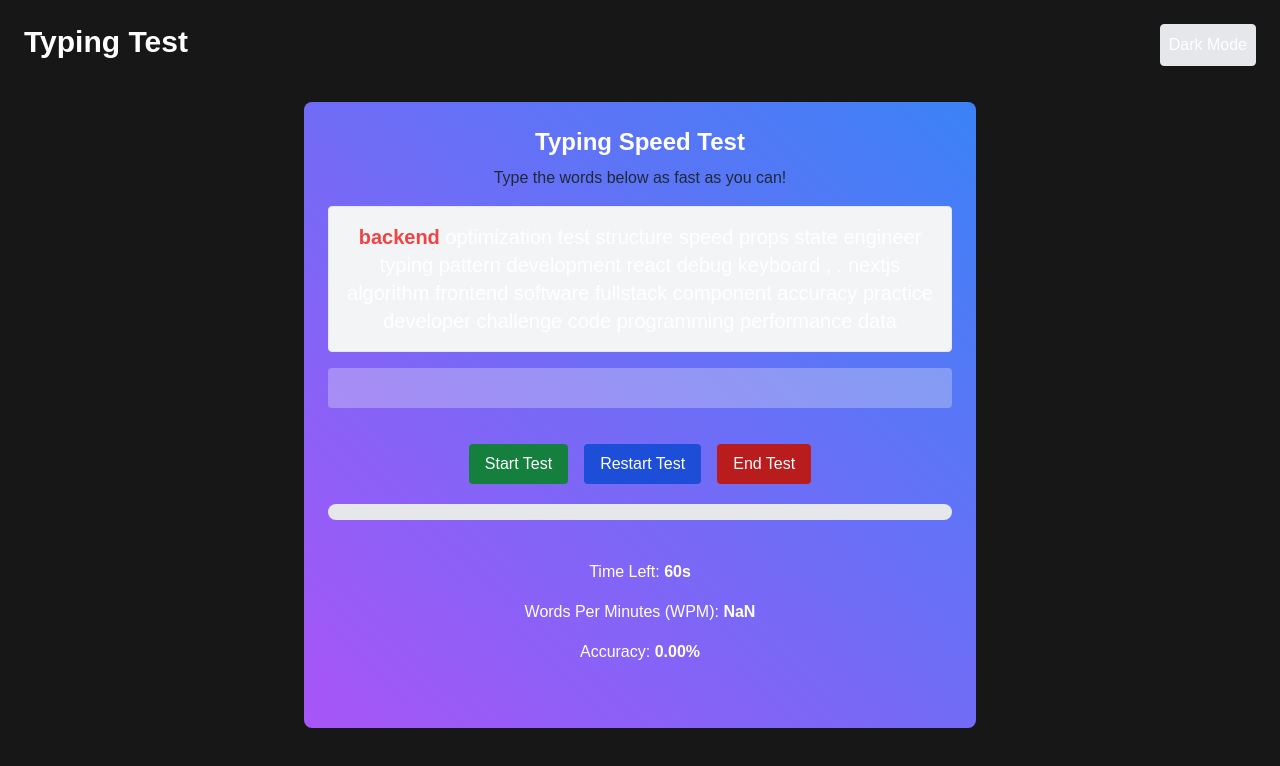
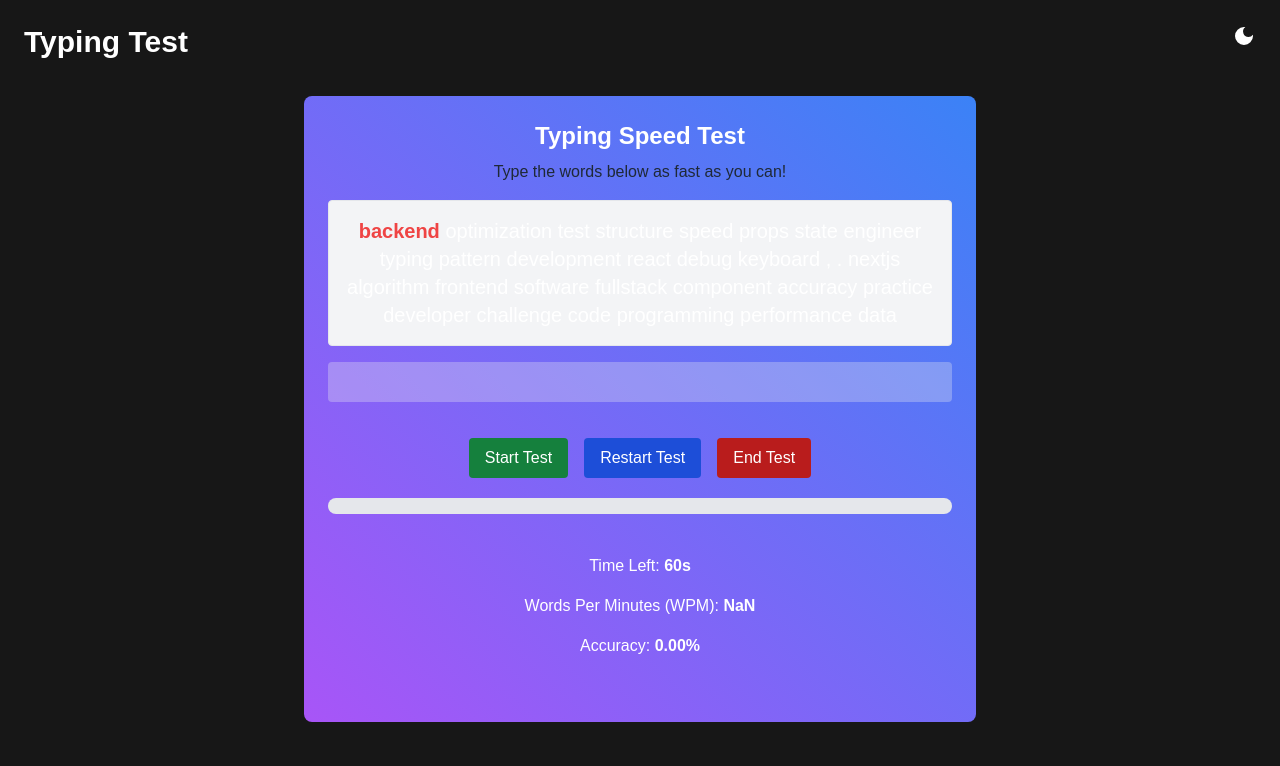
Before and after one commit to jenkx60/typing-test, a Next.js app: page / in a window 1280 px wide. Shown: the top 766 px of the page. Built offline with nearby package versions, Linux system fonts and the light colour scheme.

Commit message:
Update ThemeToggle.jsx

```diff
--- a/src/app/components/ThemeToggle.jsx
+++ b/src/app/components/ThemeToggle.jsx
@@ -1,19 +1,35 @@
 "use client"
-import React, { useEffect, useState } from 'react'
+import React, { useEffect, useState } from 'react';
+import { MdDarkMode, MdLightMode } from 'react-icons/md';
 
 const ThemeToggle = () => {
-    const [ theme, setTheme ] = useState('light');
+    // The inital state of the theme is determined by the user's system preference
+    const [ theme, setTheme ] = useState(() => {
+        if (typeof window !== 'undefined') {
+            const savedTheme = localStorage.getItem('theme');
+            if (savedTheme) {
+                return savedTheme;
+            }
+            const userPrefersDark = window.matchMedia('(prefers-color-scheme: dark)').matches;
+            return userPrefersDark ? 'dark' : 'light';
+        }
+        return 'light';
+    })
 
     useEffect(() => {
-        document.documentElement.classList.toggle('dark', theme === 'dark');
+        if (theme === 'dark') {
+            document.documentElement.classList.add('dark');
+        } else {
+            document.documentElement.classList.remove('dark');
+        }
+        localStorage.getItem('theme', theme);
     }, [theme]);
   return (
     <div>
         <button
             onClick={() => setTheme(theme === 'light' ? 'dark' : 'light')}
-            className='p-2 rounded border bg-gray-200 dark:bg-gray-700'
         >
-            {theme === 'light' ? 'Dark Mode' : "Light Mode"}
+            {theme === 'light' ? <MdDarkMode className='text-2xl transition'/> : <MdLightMode className='text-2xl transition'/>}
         </button>
     </div>
   )
```
